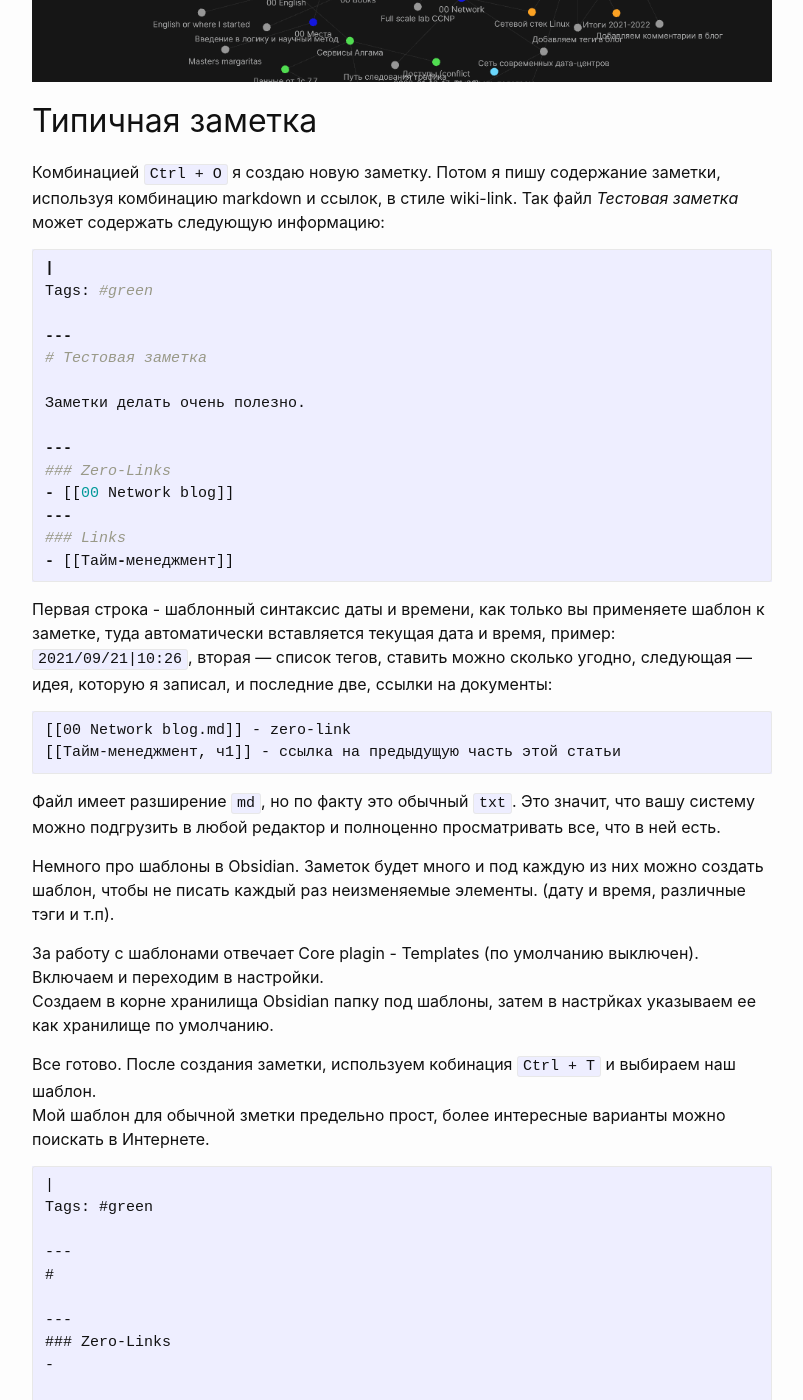
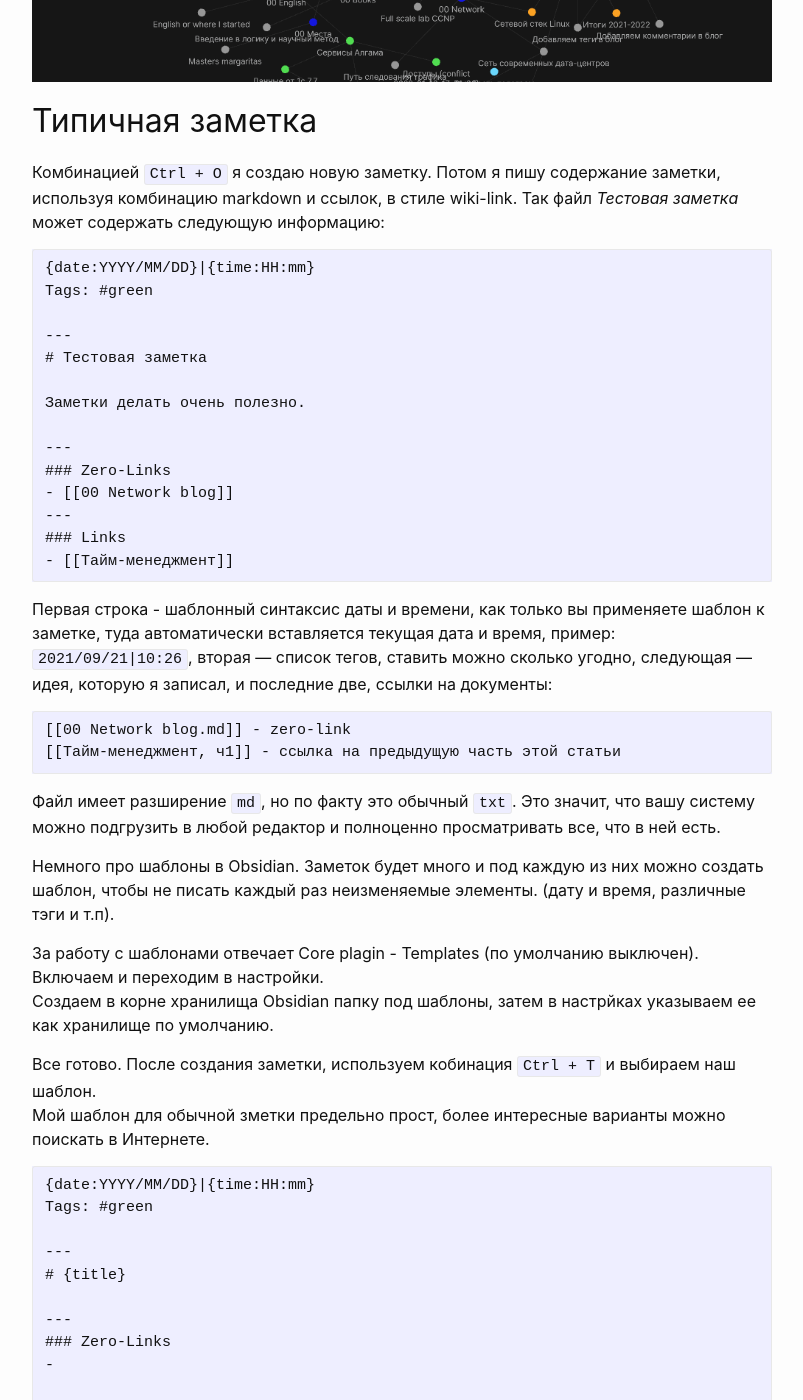
Before and after one commit to woohung/woohung.github.io, a Jekyll site: the page built from _posts/2022-02-01-Тайм-Менеджмент-ч2-Цеттелькастен.md, in a window 1280 px wide and 1400 px high, scrolled down 5478 px. Shown: the whole window, without its empty margins (238-1041 px from the left). Built offline with Jekyll 4.4.1, drawn with Linux system fonts in a browser that asks for light colours; some of the changed text lies outside the part shown.

Commit message:
Update 2022-02-01-Тайм-Менеджмент-ч2-Цеттелькастен.md

````diff
--- a/_posts/2022-02-01-Тайм-Менеджмент-ч2-Цеттелькастен.md
+++ b/_posts/2022-02-01-Тайм-Менеджмент-ч2-Цеттелькастен.md
@@ -119,8 +119,8 @@ Obsidian — бимодальный. Это означает, что пока в
 ## <a name='tipical'></a>Типичная заметка
 Комбинацией `Ctrl + O` я создаю новую заметку. Потом я пишу содержание заметки, используя комбинацию markdown и ссылок, в стиле wiki-link. Так файл _Тестовая заметка_ может содержать следующую информацию:
 
-```python
-{{date:YYYY/MM/DD}}|{{time:HH:mm}}
+```
+{date:YYYY/MM/DD}|{time:HH:mm}
 Tags: #green
 
 ---
@@ -154,11 +154,11 @@ Tags: #green
 Мой шаблон для обычной зметки предельно прост, более интересные варианты можно поискать в Интернете.
 
 ```
-{{ date:YYYY/MM/DD }}|{{ time:HH:mm }}
+{date:YYYY/MM/DD}|{time:HH:mm}
 Tags: #green
 
 ---
-# {{title}}
+# {title}
 
 ---
 ### Zero-Links
````
